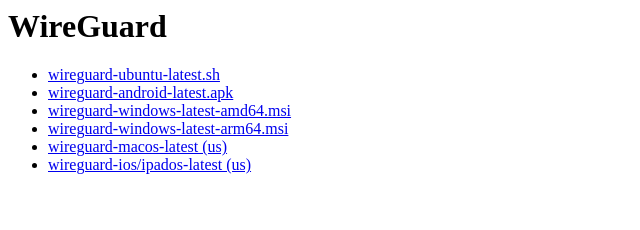
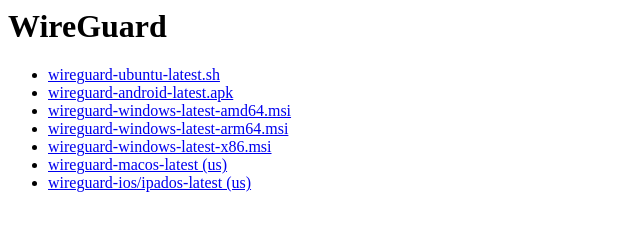
Before and after one commit to sengshinlee/wireguard, a plain HTML site: page index.html in a window 1280 px wide. Shown: the whole page, without its empty margins (0-640 px from the left). Drawn offline with Linux system fonts and the light colour scheme.

Commit message:
CST: 2024-01-29 17:23:17

```diff
--- a/index.html
+++ b/index.html
@@ -6,6 +6,7 @@
 <li><a href="https://wireguard.sengshinlee.com/mirrors/wireguard-android-latest.apk">wireguard-android-latest.apk</a></li>
 <li><a href="https://wireguard.sengshinlee.com/mirrors/wireguard-windows-latest-amd64.msi">wireguard-windows-latest-amd64.msi</a></li>
 <li><a href="https://wireguard.sengshinlee.com/mirrors/wireguard-windows-latest-arm64.msi">wireguard-windows-latest-arm64.msi</a></li>
+<li><a href="https://wireguard.sengshinlee.com/mirrors/wireguard-windows-latest-x86.msi">wireguard-windows-latest-x86.msi</a></li>
 <li><a href="https://apps.apple.com/us/app/wireguard/id1451685025">wireguard-macos-latest (us)</a></li>
 <li><a href="https://apps.apple.com/us/app/wireguard/id1441195209">wireguard-ios/ipados-latest (us)</a></li>
 </ul>
```
Also changed, not shown: 1 other file.
